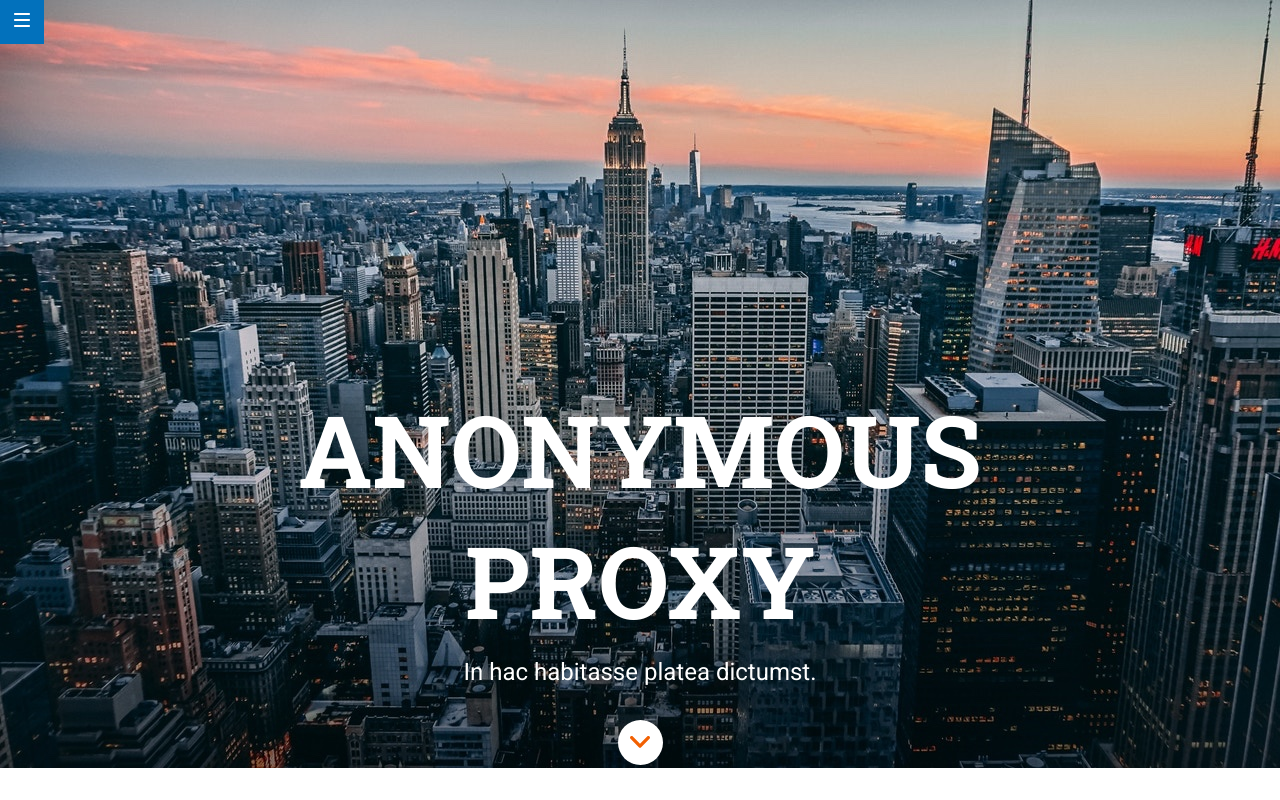
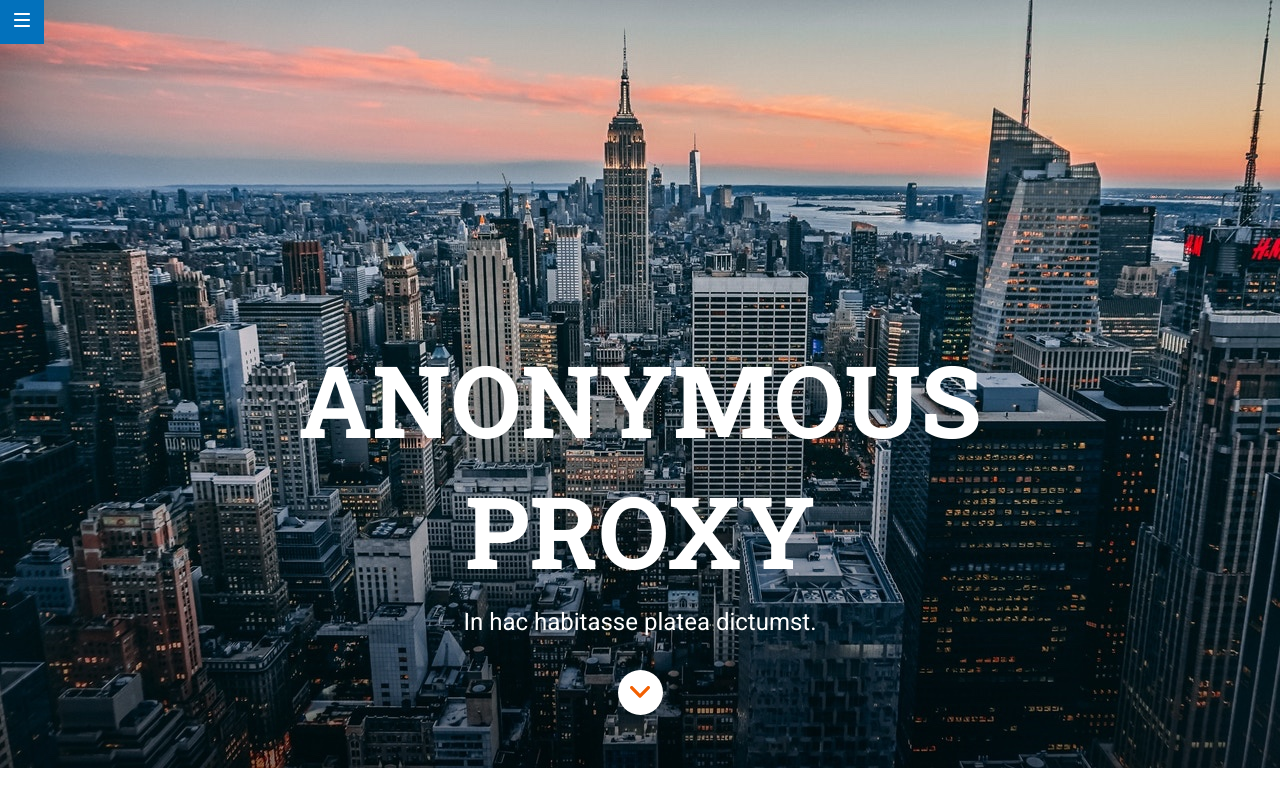
Before and after one commit to Adalab/modulo-1-evaluacion-final-rociogarrido, a website: page docs/index.html in a window 1280 px wide. Shown: the top 800 px of the page. Drawn offline with nearby package versions, Linux system fonts and the light colour scheme; files that its build step writes are made by us from their sources.

Commit message:
fix hero

```diff
--- a/src/scss/layout/_header.scss
+++ b/src/scss/layout/_header.scss
@@ -4,6 +4,9 @@
   background-image: url("../images/cover.jpg");
   background-size: cover;
   background-position: center top;
+  display: flex;
+  flex-direction: column;
+  justify-content: flex-end;
   @media all and (min-width: 768px) {
     height: 768px;
   }
@@ -13,6 +16,7 @@
     height: 44px;
     position: fixed;
     top: 0;
+    left: 0;
     background-color: $blue;
     display: flex;
     justify-content: center;
@@ -24,10 +28,6 @@
     flex-direction: column;
     justify-content: center;
     align-items: center;
-    padding-top: 284px;
-    @media all and (min-width: 768px) {
-      padding-top: 384px;
-    }
 
     &--title {
       font-family: $font-title;
@@ -74,6 +74,7 @@
       display: flex;
       align-items: center;
       justify-content: center;
+      margin-bottom: 53px;
       &-arrow {
         padding: 13px;
       }
```
